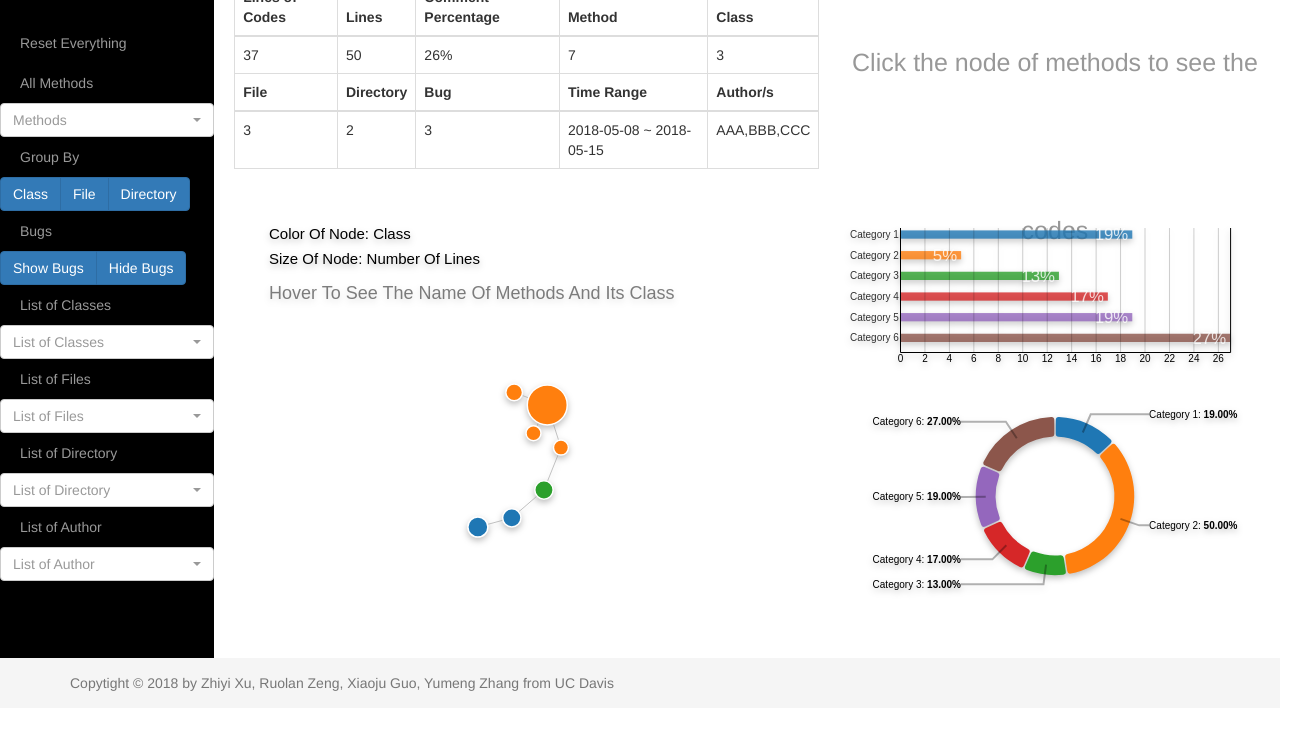
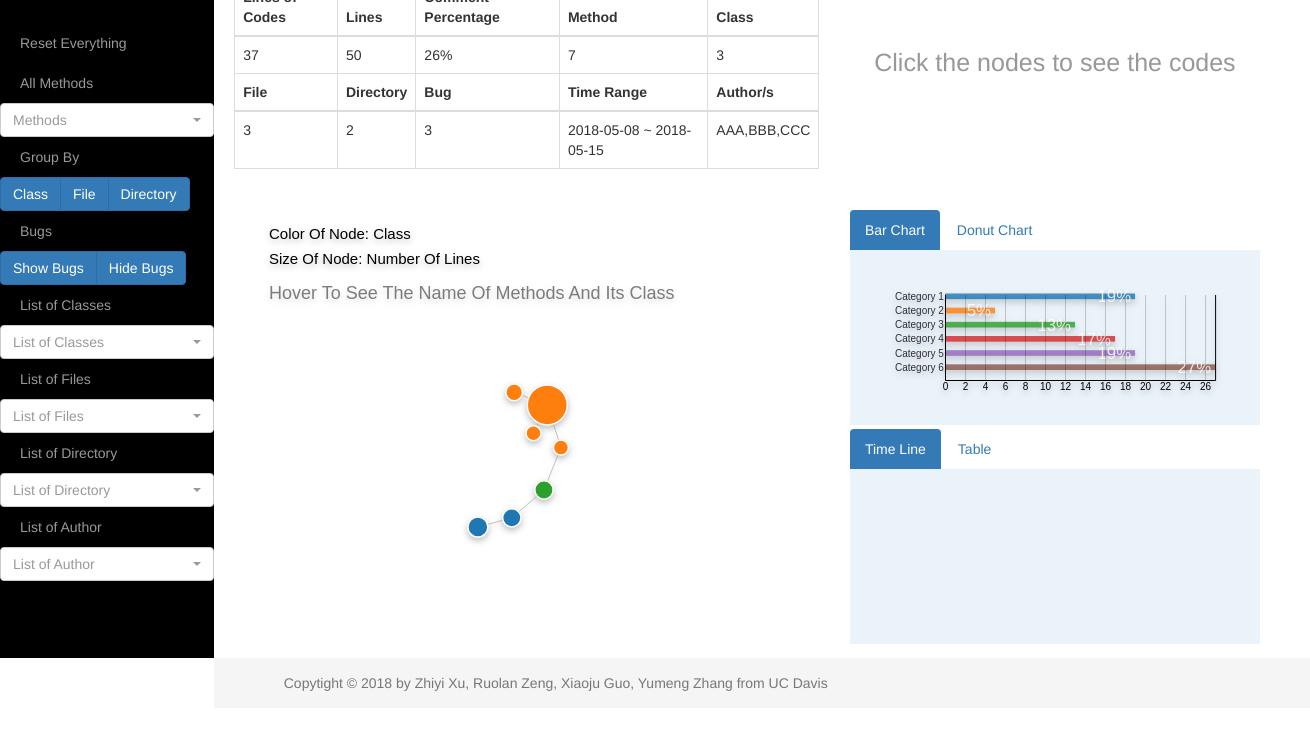
Before and after one commit to LTZX/Debug-Visualization, a plain HTML site: page index.html in a window 1280 px wide. Shown: the part 92-822 px from the top of the page, 1310 px wide, since content can reach past the window. Drawn offline with nearby package versions, Linux system fonts and the light colour scheme.

Commit message:
right panel

```diff
--- a/index.html
+++ b/index.html
@@ -127,15 +127,32 @@
         </div>
         <div class="col-md-5">
           <div id="code" class="row">
-            <p class="instinfo">Click the node of methods to see the codes</p>
+            <p class="instinfo">Click the nodes to see the codes</p>
           </div>
-          <div class="row">
-            <div id="bar-chart" class="row">
-            </div>
-            <div id="pie-chart" class="row">
+          <div id="otherdata" class="row">
+            <div id="exTab1" class="container">
+              <ul  class="nav nav-pills">
+                <li class="active"> <a  href="#bar-chart" data-toggle="tab">Bar Chart</a> </li>
+              	<li><a href="#pie-chart" data-toggle="tab">Donut Chart</a> </li>
+              </ul>
+              <div class="tab-content clearfix">
+                <div class="tab-pane active" id="bar-chart"> </div>
+              	<div class="tab-pane" id="pie-chart"> </div>
+              </div>
             </div>
           </div>
-        </div>
+          <div id="gitdata" class="row">
+            <div id="exTab2" class="container">
+              <ul  class="nav nav-pills">
+                <li class="active"> <a  href="#gittime" data-toggle="tab">Time Line</a> </li>
+                <li><a href="#gittable" data-toggle="tab">Table</a> </li>
+              </ul>
+              <div class="tab-content clearfix">
+                <div class="tab-pane active" id="gittime"> </div>
+                <div class="tab-pane" id="gittable"> </div>
+              </div>
+            </div>
+          </div>
       </div>
     </div>
 
--- a/script/bar-chart.js
+++ b/script/bar-chart.js
@@ -2,8 +2,8 @@ var div = d3.select("body").append("div").attr("class", "toolTip");
 
 d3.json("data/bar-chart.json", function(error, input) {
   var data = input.data;
-  var widthb = $("#bar-chart").width() - 30;
-  var heightb = $("#page-content-wrapper").height() * 0.4 - 60;
+  var widthb = $("#exTab1").width() - 30;
+  var heightb = $("#exTab1").height() - 10;
   var axisMargin = 20,
       marginb = 30,
       valueMargin = 4,
--- a/script/pie-chart.js
+++ b/script/pie-chart.js
@@ -1,5 +1,5 @@
-var widthp = $("#pie-chart").width();
-var heightp = $("#page-content-wrapper").height() * 0.3;
+var widthp = $("#exTab1").width();
+var heightp = $("#exTab1").height() - 10;
 var donut = donutChart()
     .width(widthp)
     .height(heightp)
--- a/style/overall.css
+++ b/style/overall.css
@@ -51,3 +51,31 @@ body {
   line-height: calc(calc(100vh - 100px) * 0.24);
   opacity: 0.5;
 }
+#exTab1 .nav-pills > li > a {
+  border-radius: 4px 4px 0 0 ;
+}
+#exTab1{
+  width: 100%;
+  margin-top: 5%;
+  height: calc(calc(100vh - 100px) * 0.25);
+}
+#exTab1 .tab-content {
+  background-color: rgba(66,139,202,0.1);
+  padding : 5px 15px;
+  height: 100%;
+}
+
+
+#exTab2 .nav-pills > li > a {
+  border-radius: 4px 4px 0 0 ;
+}
+#exTab2{
+  width: 100%;
+  margin-top: 10%;
+  height: calc(calc(100vh - 100px) * 0.25);
+}
+#exTab2 .tab-content {
+  background-color: rgba(66,139,202,0.1);
+  padding : 5px 15px;
+  height: 100%;
+}
```
